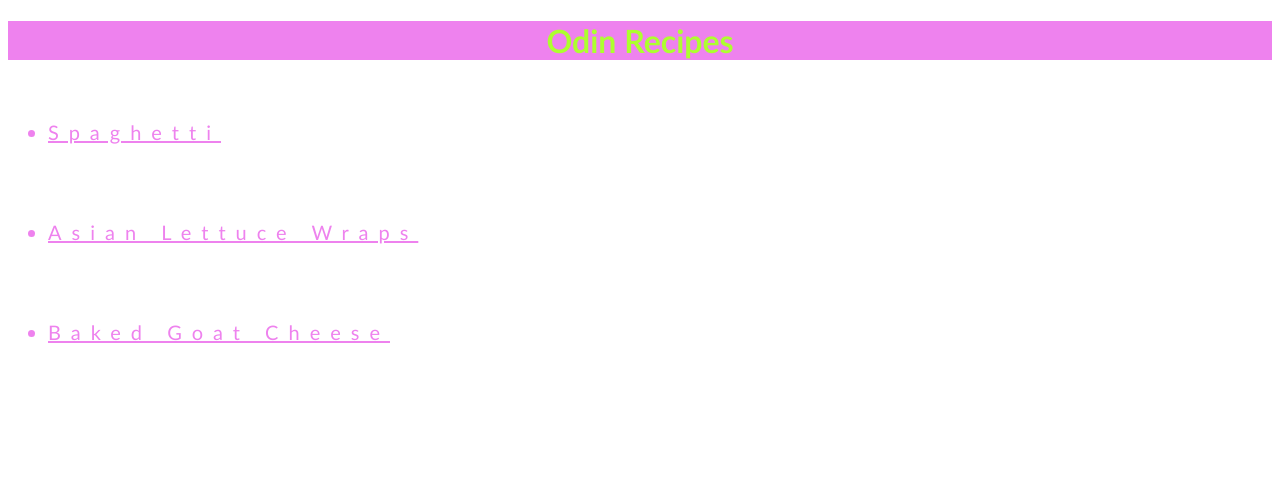
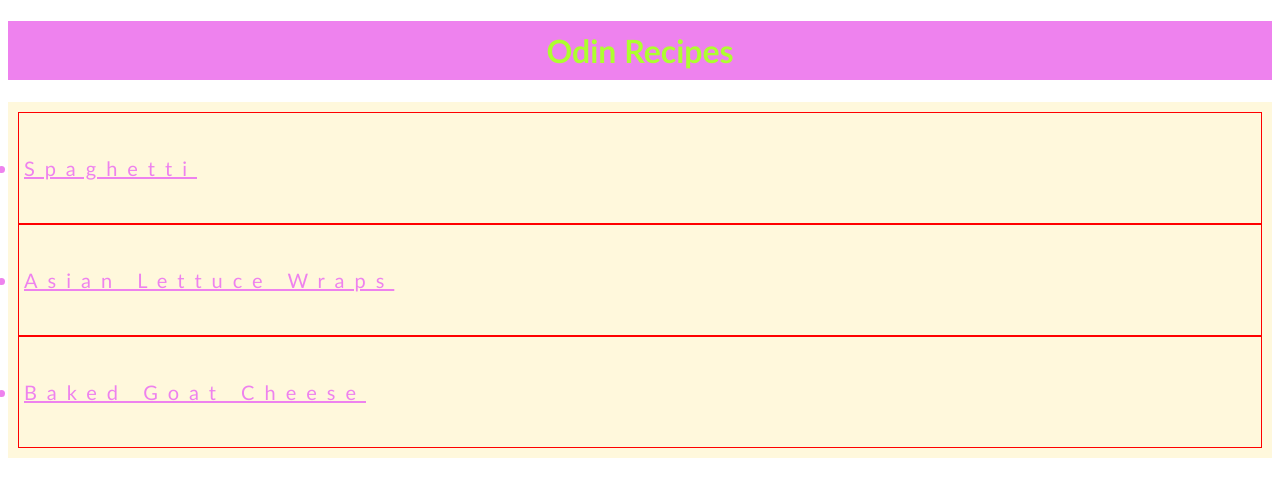
Before and after one commit to omar010-55/odin-recipes, a plain HTML site: page index.html in a window 1280 px wide. Drawn offline with Linux system fonts and the light colour scheme.

Commit message:
add * and padding
padding and border , *

```diff
--- a/styles.css
+++ b/styles.css
@@ -1,3 +1,6 @@
+* {
+  box-sizing: border-box;
+}
 body {
   font-family: 'Gill Sans', 'Gill Sans MT', Calibri, 'Trebuchet MS', sans-serif;
 }
@@ -6,13 +9,19 @@ h1 {
   color: greenyellow;
   background-color: violet;
   font-weight: 900;
+  padding: 10px;
 }
 ul {
   font-size: 20px;
   line-height: 100px;
   color: violet;
+  background-color: cornsilk;
+  padding: 10px;
 }
 li a {
   color: violet;
   letter-spacing: 10px;
+  padding: 5px;
+  border: 1px solid red;
+  display: block;
 }
```
Also changed, not shown: index.html (line endings or trailing spaces).
